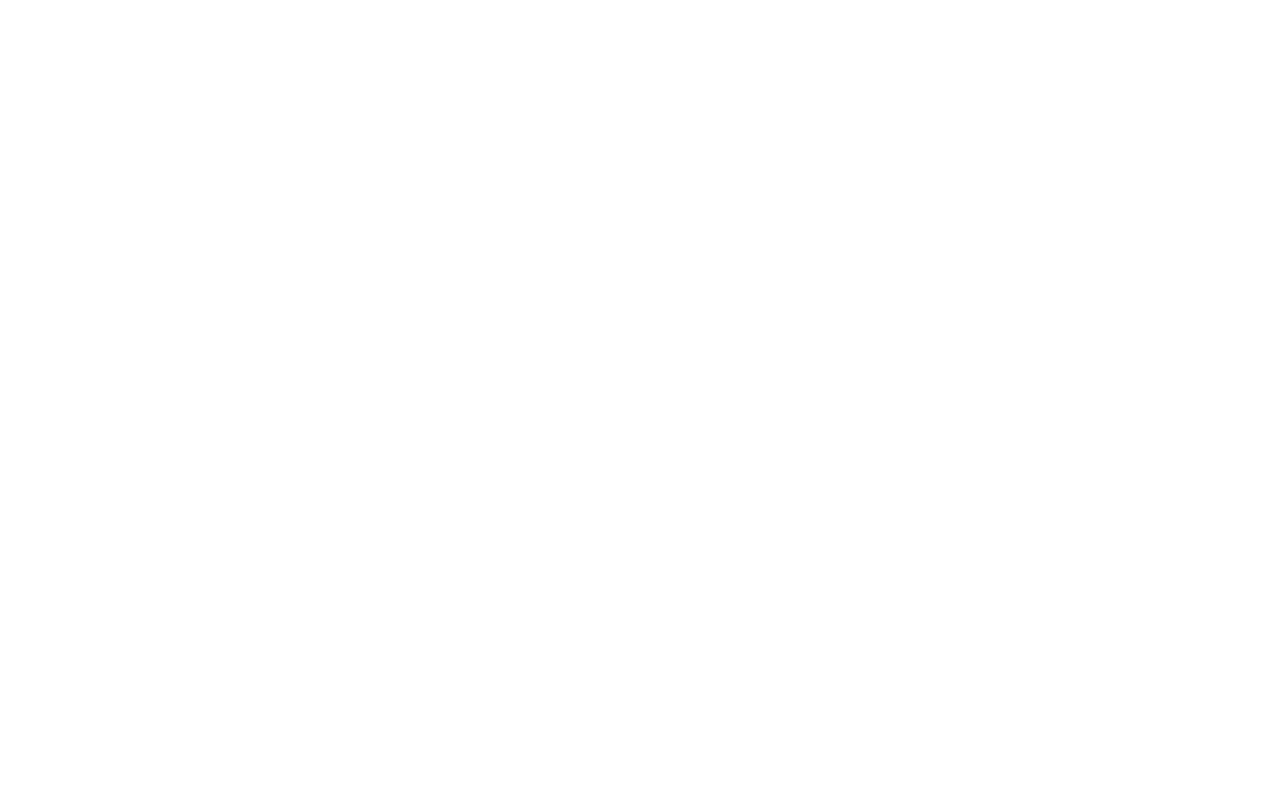
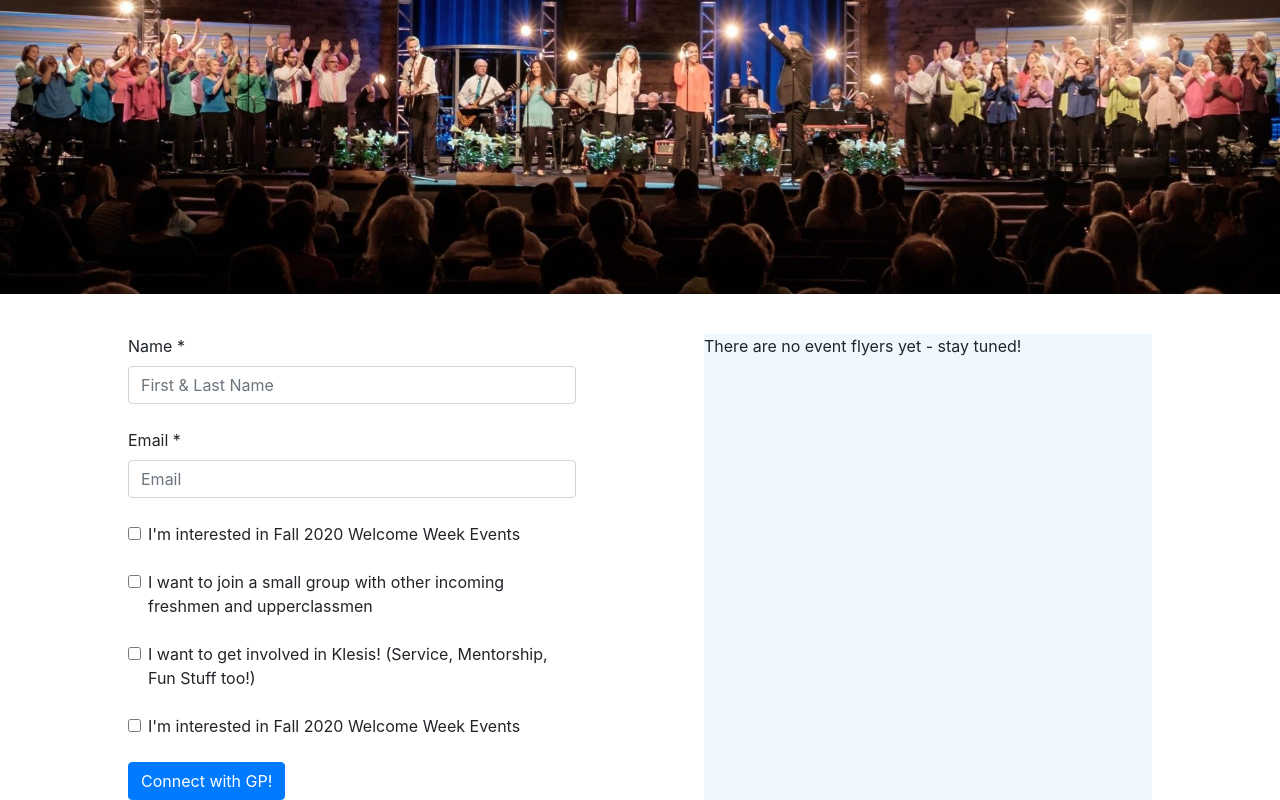
Before and after one commit to chauandrew/nswn, a React (Create React App) app in the folder client/: page /get-connected in a window 1280 px wide. Shown: the part 243-1043 px from the top of the page. Before the commit the page ends 800 px from the top, so only its background shows below. Built offline with nearby package versions, Linux system fonts and the light colour scheme.

Commit message:
Added basic layout of the page

```diff
--- a/client/src/App.css
+++ b/client/src/App.css
@@ -7,6 +7,6 @@
 }
 
 .page-body{
-    min-width: 100vw;
+    /*min-width: 100vw;*/
     padding: 0 10vw;
 }
--- a/client/src/pages/Connect/Connect.css
+++ b/client/src/pages/Connect/Connect.css
@@ -0,0 +1,27 @@
+.get-started-banner {
+    width: 100vw;
+    height: 36vw;
+}
+
+#get-started-body {
+    display: flex;
+}
+
+#get-started-body-mobile {
+    display: block;
+}
+
+.get-started-sub {
+    margin-top: 5vh;
+    width:35vw;
+    min-width: 350px;
+}
+
+#get-started-form {
+    margin-right: 5vw;
+}
+
+#get-started-flyers {
+    margin-left: 5vw;
+    background-color: aliceblue;
+}
--- a/client/src/pages/Connect/Connect.js
+++ b/client/src/pages/Connect/Connect.js
@@ -1,12 +1,110 @@
-import React, { Component } from 'react';
+import React from 'react';
+import { Form, Button } from 'react-bootstrap';
+import banner from '../../assets/get-started-placeholder.jpg';
 import './Connect.css';
 
-class Connect extends Component {
-    render() {
-        return (
-            <h1>Get connected!</h1>
-        );
+const Connect = () => {
+
+    /* Handles the signup from students, probably need a backend for this? */
+    const handleSignUp = async (event) => {
+        let nameValid = handleNameChange(event.target.elements[0].value);
+        let emailValid = handleEmailChange(event.target.elements[1].value);
+
+        if (!nameValid) {
+            alert("Please enter your first and last name");
+        }
+        else if (!emailValid) {
+            alert("Invalid email format");
+        }
+        else {
+            alert("Thanks for connecting with us! A staff will be in touch shortly.");
+        }
     }
+
+    /* Makes sure name has the correct format */
+    const handleNameChange = (name) => {
+        // Checking for format of the name
+        const nameInput = name;
+        let lastSpacePos = nameInput.lastIndexOf(' ');
+        let firstNameValid = lastSpacePos > 0;
+        let lastNameValid = nameInput.length - lastSpacePos > 1;
+
+        // If invalid, indicate an error
+        if (nameInput === "" || !firstNameValid || !lastNameValid) {
+            return false;
+        }
+
+        // If valid, indicate valid
+        else {
+            return true;
+        }
+
+    }
+
+    /* When input for email address changes, try to validate the email address */
+    const handleEmailChange = (email) => {
+        const emailInput = email;
+        let lastAtPos = emailInput.lastIndexOf('@');
+        let lastDotPos = emailInput.lastIndexOf('.');
+
+        // Logics used to check validity of email input
+        let validFormat = lastAtPos > 0 && lastDotPos > 2 && lastAtPos < lastDotPos;
+        let containsDoubleAt = emailInput.lastIndexOf('@@') !== -1;
+        let validOrgNameLength = emailInput.length - lastDotPos > 2;
+
+        // If any of the logics are not satisfied, email is not valud
+        if (emailInput === "" || !validFormat || !validOrgNameLength || containsDoubleAt) {
+            return false;
+        }
+
+        // Otherwise, it's valid!
+        else {
+            return true;
+        }
+    };
+
+    /* Actual content of this page */
+    return (
+        <div className="page-content">
+            {/* Can the final banner have a title text saying "Get Started?" It's pretty hard to
+            make sure that the text is centered and responsive */}
+            <img className="get-started-banner" src={banner} alt="Get started!" />
+            <div className="page-body" id="get-started-body">
+                <div className="get-started-sub" id="get-started-form">
+                    <Form onSubmit={handleSignUp}>
+                        <div className="inputField">
+                            <Form.Label>Name *</Form.Label>
+                            <Form.Control name="name" type="name" placeholder="First & Last Name" style={{ backgroundColor: "white" }}
+                            />
+                        </div>
+                        <br />
+                        <div className="inputField">
+                            <Form.Label>Email *</Form.Label>
+                            <Form.Control name="email" type="email" placeholder="Email" style={{ backgroundColor: "white" }}
+                            />
+                        </div>
+
+                        {/* Checkboxes */}
+                        <br />
+                        <Form.Check type="checkbox" label="I'm interested in Fall 2020 Welcome Week Events" />
+                        <br />
+                        <Form.Check type="checkbox" label="I want to join a small group with
+                    other incoming freshmen and upperclassmen" />
+                        <br />
+                        <Form.Check type="checkbox" label="I want to get involved in Klesis! (Service, Mentorship, Fun Stuff too!)" />
+                        <br />
+                        <Form.Check type="checkbox" label="I'm interested in Fall 2020 Welcome Week Events" />
+
+                        <br />
+                        <Button variant="primary" type="submit">Connect with GP!</Button>
+                    </Form>
+                </div>
+                <div className="get-started-sub" id="get-started-flyers">
+                    <p>There are no event flyers yet - stay tuned!</p>
+                </div>
+            </div>
+        </div>
+    );
 }
 
 export default Connect;
```
Also changed, not shown: client/src/assets/get-started-placeholder.jpg (added).
